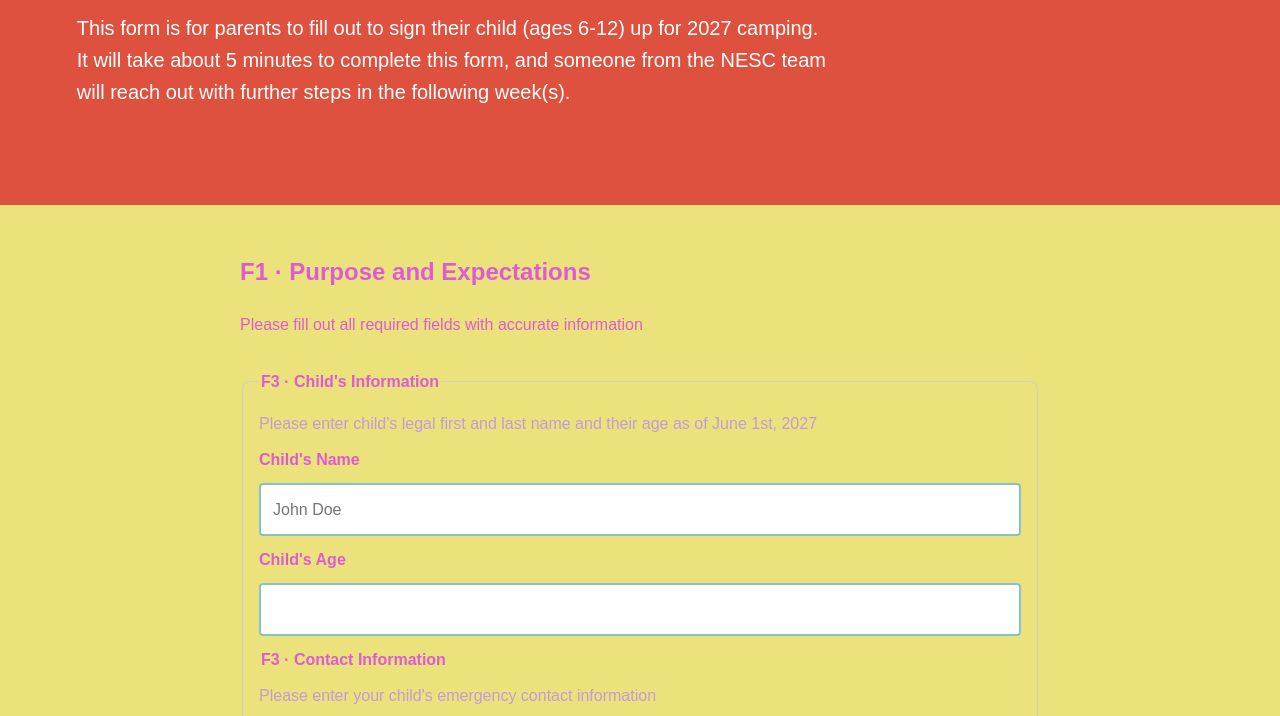
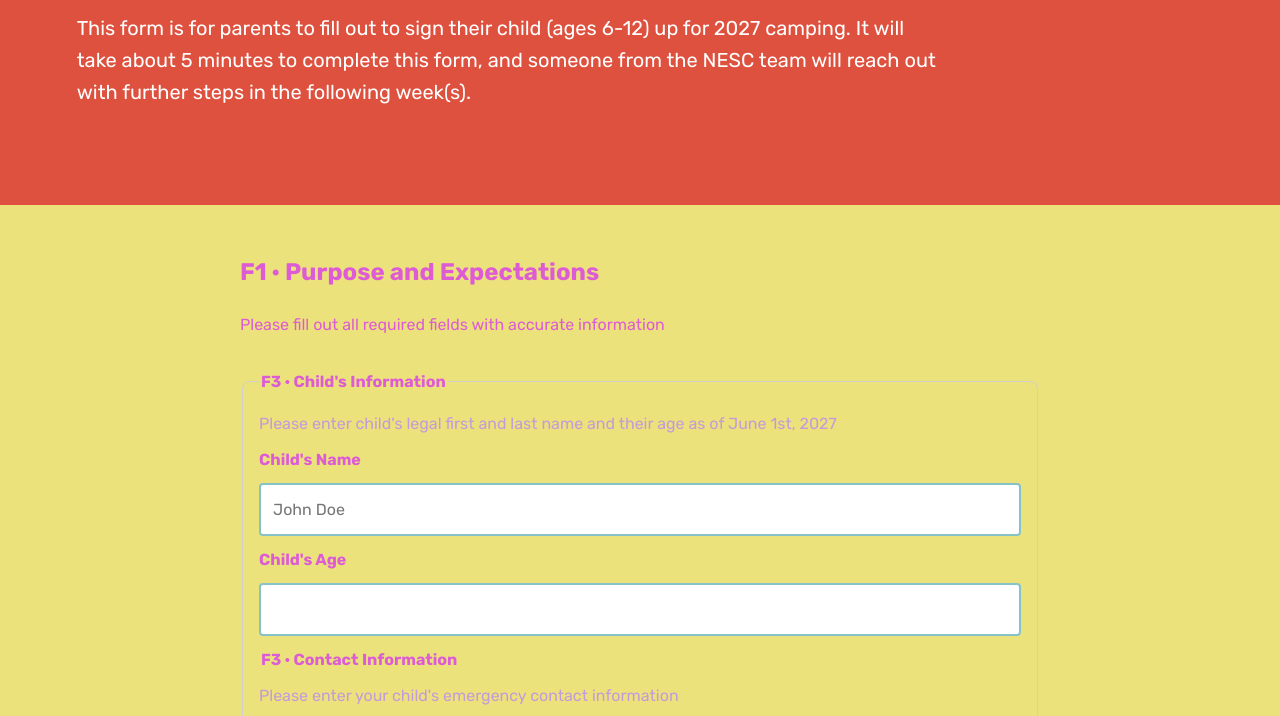
Before and after one commit to BekkaFrechette/m3_application-registration-request-flow, a plain HTML site: page index.html in a window 1280 px wide. Shown: the part 200-916 px from the top of the page. Drawn offline with Linux system fonts and the light colour scheme.

Commit message:
added font style to index/styles

```diff
--- a/index.html
+++ b/index.html
@@ -4,6 +4,11 @@
         <meta charset="utf-8">
         <meta name="viewport" content="width=device-width,initial-scale=1">
         <title>Inclusive Form Flow</title><link rel="stylesheet" href="styles.css">
+
+
+        <link rel="preconnect" href="https://fonts.googleapis.com">
+        <link rel="preconnect" href="https://fonts.gstatic.com" crossorigin>
+        <link href="https://fonts.googleapis.com/css2?family=Rubik:ital,wght@0,300..900;1,300..900&display=swap" rel="stylesheet">
     </head>
     <body>
         <header class="page-header">
--- a/styles.css
+++ b/styles.css
@@ -17,7 +17,7 @@ body{
     margin:0;
     color:var(--color-text);
     background:var(--color-surface);
-    font-family:Arial,sans-serif;
+    font-family:Rubik, Arial;;
     line-height:1.6;
 }
 .page-header{
```
